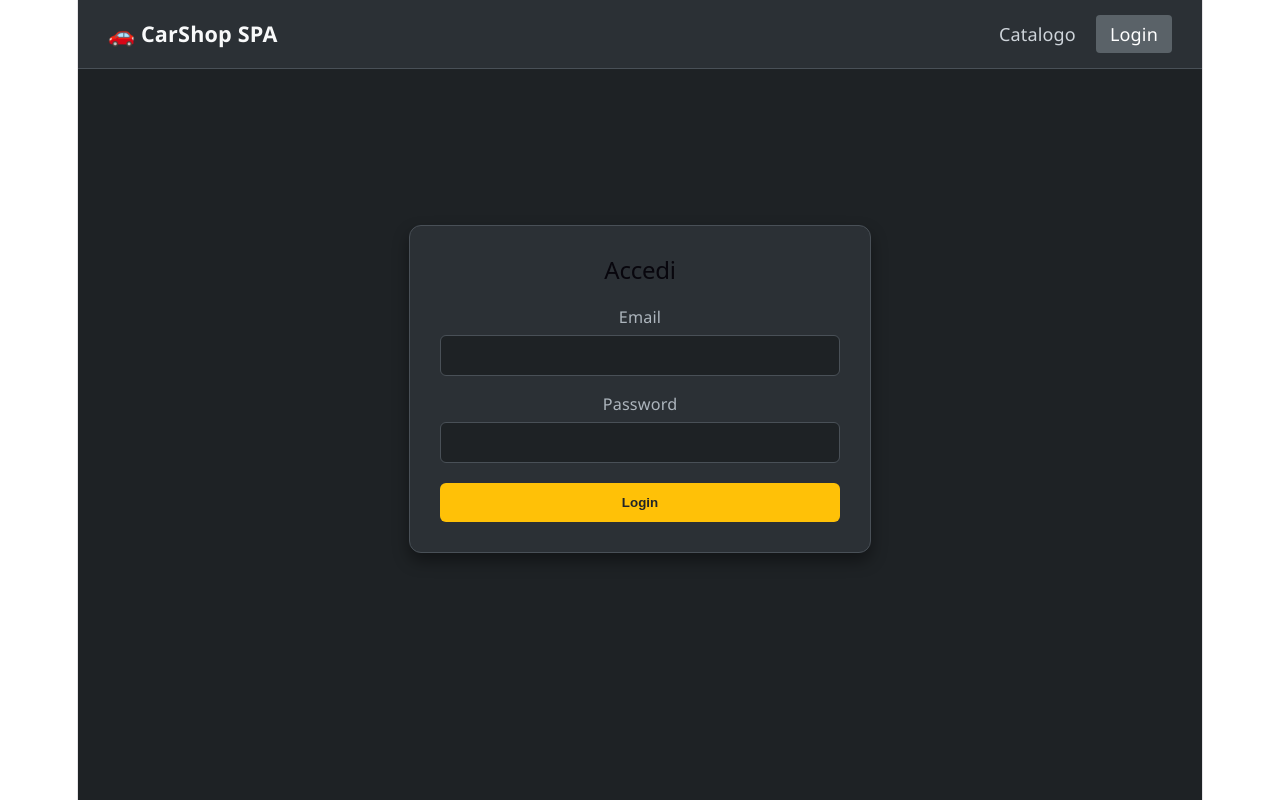
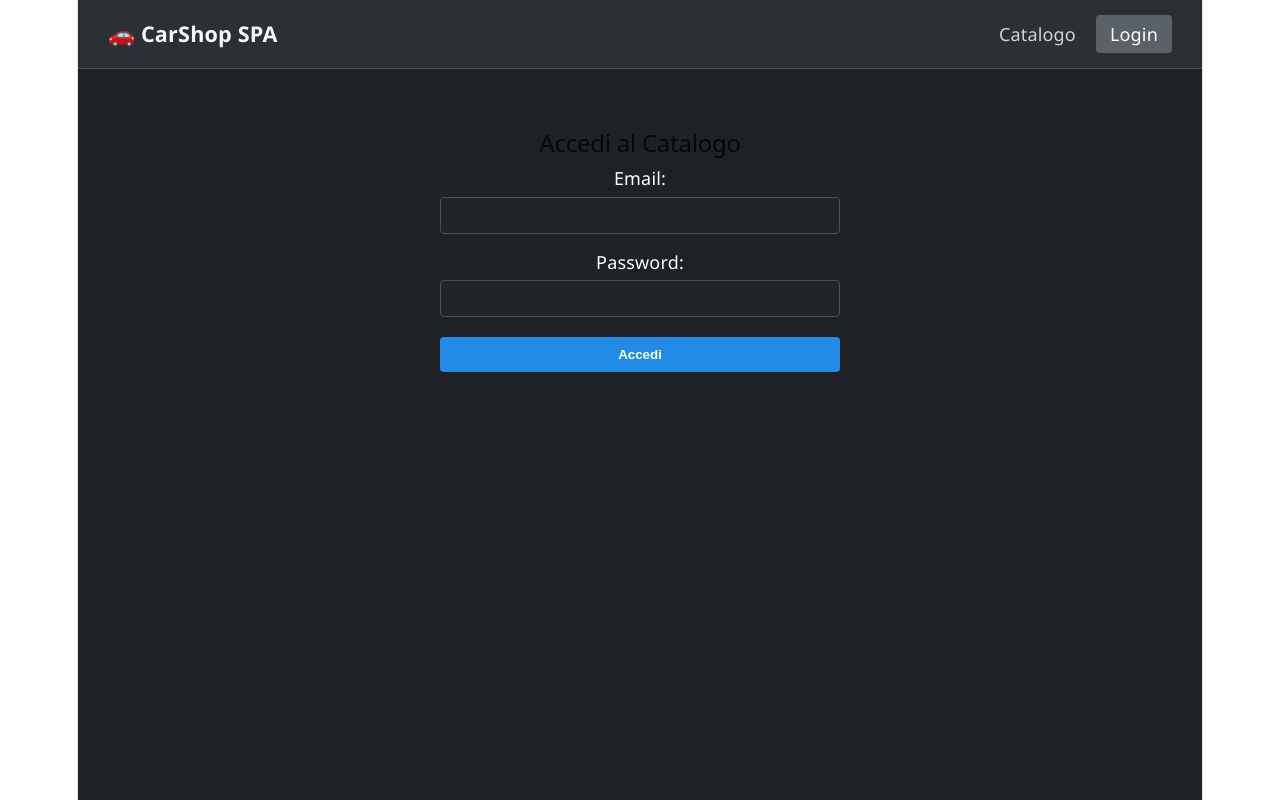
Before and after one commit to GiacomoVisin/car-shop-react, a React (Vite) app in the folder car-shop-react/: page /login in a window 1280 px wide. Built offline with nearby package versions, Linux system fonts and the light colour scheme.

Commit message:
fix the login

```diff
--- a/car-shop-react/src/pages/Login.jsx
+++ b/car-shop-react/src/pages/Login.jsx
@@ -1,115 +1,81 @@
 import { useState } from 'react';
+import { useNavigate } from 'react-router-dom';
 import axios from 'axios';
-import { useNavigate } from 'react-router-dom';
 
-export default function Login({ onLoginSuccess }) {
+export default function Login() {
   const [email, setEmail] = useState('');
   const [password, setPassword] = useState('');
-    const [error, setError] = useState(null);
+  const [error, setError] = useState('');
   const [loading, setLoading] = useState(false);
   const navigate = useNavigate();
 
   const handleLogin = async (e) => {
     e.preventDefault();
-        setError(null);
+    setError('');
     setLoading(true);
 
     try {
-            // Chiamata API a Laravel per il login
       const response = await axios.post('http://127.0.0.1:8000/api/login', {
-                email,
-                password
+        email: email,
+        password: password
       });
 
-            if (response.data.success) {
-                // Salviamo il token e i dati utente
+      // Salva token e dati utente
       localStorage.setItem('token', response.data.token);
-                onLoginSuccess(response.data.user);
-                navigate('/'); // Reindirizza al catalogo
+      localStorage.setItem('user', JSON.stringify(response.data.user));
+
+      // Reindirizza alla home/catalogo
+      navigate('/');
+
+    } catch (err) {
+      if (err.response && err.response.status === 401) {
+        setError('Email o password non corrette.');
+      } else {
+        setError('Si è verificato un errore durante il login. Riprova più tardi.');
       }
-        } catch (err) {
-            console.error(err);
-            setError(err.response?.data?.message || 'Credenziali non valide o errore di connessione.');
     } finally {
       setLoading(false);
     }
   };
 
   return (
-        <div style={{
-            display: 'flex',
-            justifyContent: 'center',
-            alignItems: 'center',
-            minHeight: '80vh',
-            color: '#fff'
-        }}>
-            <form onSubmit={handleLogin} style={{
-                backgroundColor: '#2b3035',
-                padding: '30px',
-                borderRadius: '12px',
-                width: '100%',
-                maxWidth: '400px',
-                boxShadow: '0 8px 16px rgba(0,0,0,0.4)',
-                border: '1px solid #495057'
-            }}>
-                <h2 style={{ marginBottom: '20px', textAlign: 'center' }}>Accedi</h2>
+    <div style={{ maxWidth: '400px', margin: '40px auto', padding: '20px', background: '#1e2225', color: '#fff', borderRadius: '8px' }}>
+      <h2>Accedi al Catalogo</h2>
 
-                {error && (
-                    <div style={{ backgroundColor: '#dc3545', color: '#fff', padding: '10px', borderRadius: '6px', marginBottom: '15px', fontSize: '0.9rem' }}>
-                        {error}
-                    </div>
-                )}
+      {error && <div style={{ color: '#ff6b6b', marginBottom: '15px', padding: '10px', background: 'rgba(255,107,107,0.1)', borderRadius: '4px' }}>{error}</div>}
 
+      <form onSubmit={handleLogin}>
         <div style={{ marginBottom: '15px' }}>
-                    <label style={{ display: 'block', marginBottom: '5px', fontSize: '0.9rem', color: '#adb5bd' }}>Email</label>
+          <label style={{ display: 'block', marginBottom: '5px' }}>Email:</label>
           <input
             type="email"
             value={email}
-                        onChange={e => setEmail(e.target.value)}
+            onChange={(e) => setEmail(e.target.value)}
             required
-                        style={inputStyle}
+            style={{ width: '100%', padding: '10px', borderRadius: '4px', border: '1px solid #495057', background: '#212529', color: '#fff', boxSizing: 'border-box' }}
           />
         </div>
 
         <div style={{ marginBottom: '20px' }}>
-                    <label style={{ display: 'block', marginBottom: '5px', fontSize: '0.9rem', color: '#adb5bd' }}>Password</label>
+          <label style={{ display: 'block', marginBottom: '5px' }}>Password:</label>
           <input
             type="password"
             value={password}
-                        onChange={e => setPassword(e.target.value)}
+            onChange={(e) => setPassword(e.target.value)}
             required
-                        style={inputStyle}
+            autoComplete="current-password"
+            style={{ width: '100%', padding: '10px', borderRadius: '4px', border: '1px solid #495057', background: '#212529', color: '#fff', boxSizing: 'border-box' }}
           />
         </div>
 
         <button
           type="submit"
           disabled={loading}
-                    style={{
-                        width: '100%',
-                        padding: '12px',
-                        backgroundColor: '#ffc107',
-                        color: '#212529',
-                        border: 'none',
-                        borderRadius: '6px',
-                        fontWeight: 'bold',
-                        cursor: 'pointer'
-                    }}
+          style={{ width: '100%', padding: '10px', background: loading ? '#6c757d' : '#228be6', color: '#fff', border: 'none', borderRadius: '4px', cursor: loading ? 'not-allowed' : 'pointer', fontWeight: 'bold' }}
         >
-                    {loading ? 'Accesso in corso...' : 'Login'}
+          {loading ? 'Accesso in corso...' : 'Accedi'}
         </button>
       </form>
     </div>
   );
 }
-
-const inputStyle = {
-    width: '100%',
-    padding: '10px 12px',
-    backgroundColor: '#1e2225',
-    border: '1px solid #495057',
-    borderRadius: '6px',
-    color: '#e9ecef',
-    fontSize: '0.9rem',
-    boxSizing: 'border-box'
-};
```
Lines whose indentation alone changed are shown as unchanged.
